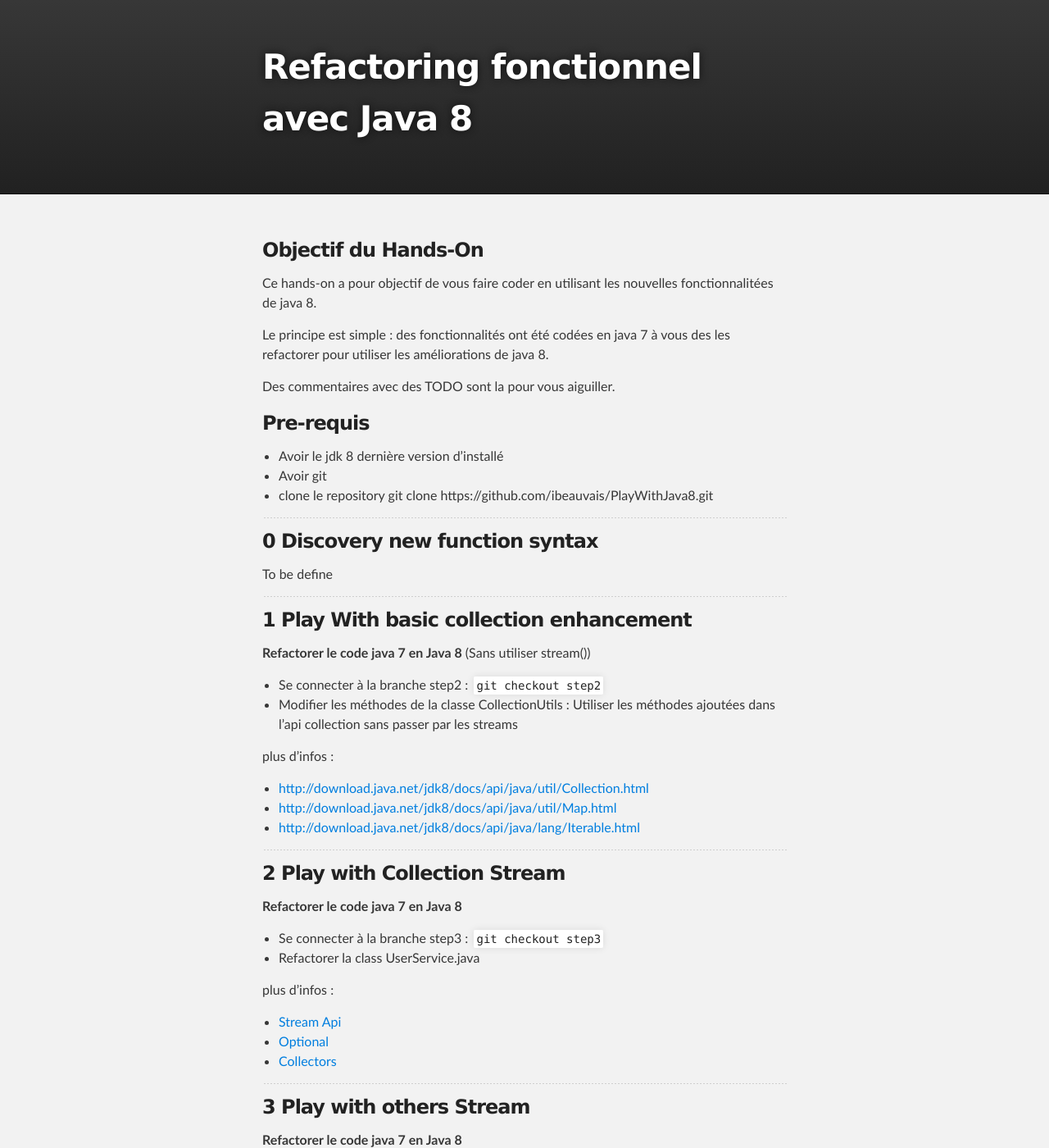
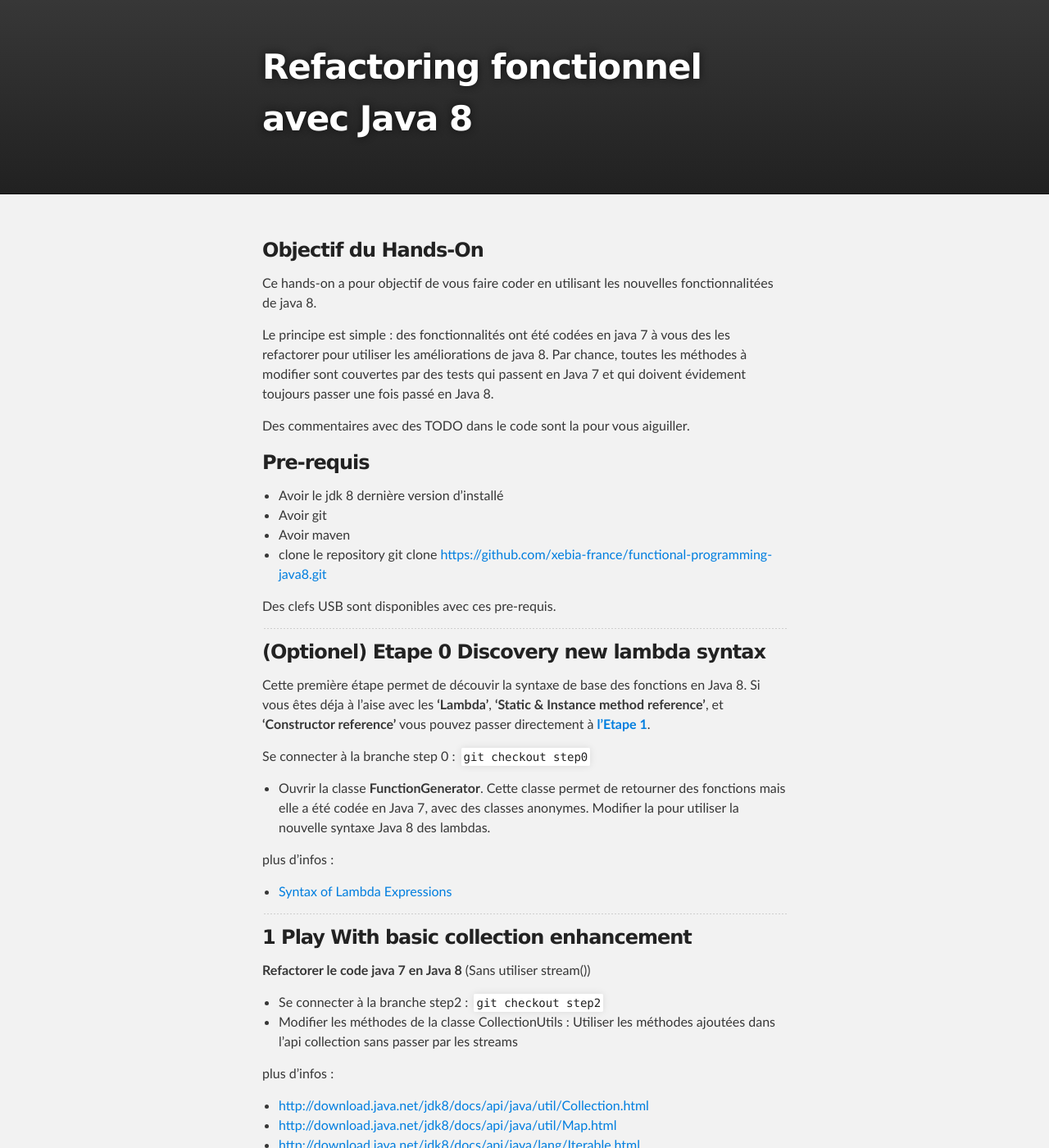
Before and after one commit to publicissapient-france/functional-programming-java8, a Jekyll site: the page built from index.md, in a window 1280 px wide and 1400 px high. Shown: the whole window at 82% size. Built offline with Jekyll 4.4.1, drawn with Linux system fonts in a browser that asks for light colours.

Commit message:
add step0 and update intro

```diff
--- a/index.md
+++ b/index.md
@@ -8,22 +8,34 @@ title: Refactoring fonctionnel avec Java 8
 Ce hands-on a pour objectif de vous faire coder en utilisant les nouvelles fonctionnalitées de java 8.
 
 Le principe est simple : des fonctionnalités ont été codées en java 7 à vous des les refactorer pour utiliser les améliorations de java 8.
+Par chance, toutes les méthodes à modifier sont couvertes par des tests qui passent en Java 7 et qui doivent évidement toujours passer une fois passé en Java 8.
 
-Des commentaires avec des TODO sont la pour vous aiguiller.
+Des commentaires avec des TODO dans le code sont la pour vous aiguiller.
 
 ### Pre-requis
 * Avoir le jdk 8 dernière version d'installé
 * Avoir git
-* clone le repository git clone https://github.com/ibeauvais/PlayWithJava8.git
+* Avoir maven
+* clone le repository git clone [https://github.com/xebia-france/functional-programming-java8.git](https://github.com/xebia-france/functional-programming-java8.git)
+
+Des clefs USB sont disponibles avec ces pre-requis.
 
 -----------------
 
-### 0 Discovery new function syntax
- To be define
+### (Optionel) Etape 0 Discovery new lambda syntax
+ Cette première étape permet de découvir la syntaxe de base des fonctions en Java 8. Si vous êtes déja à l'aise avec les **'Lambda'**, **'Static & Instance method reference'**, et **'Constructor reference'** vous pouvez passer directement à **[l'Etape 1](#step1)**.
+
+ Se connecter à la branche step 0 :
+     `git checkout step0`
+ * Ouvrir la classe **FunctionGenerator**. Cette classe permet de retourner des fonctions mais elle a été codée en Java 7, avec des classes anonymes. Modifier la pour utiliser la nouvelle syntaxe Java 8 des lambdas.
+
+ plus d'infos :
+
+ * [Syntax of Lambda Expressions](http://docs.oracle.com/javase/tutorial/java/javaOO/lambdaexpressions.html#syntax)
 
 -----------------
 
-### 1 Play With basic collection enhancement
+### <a name="step1"></a>1 Play With basic collection enhancement
  **Refactorer le code java 7 en Java 8**  (Sans utiliser stream())
 
  * Se connecter à la branche step2 :
```
